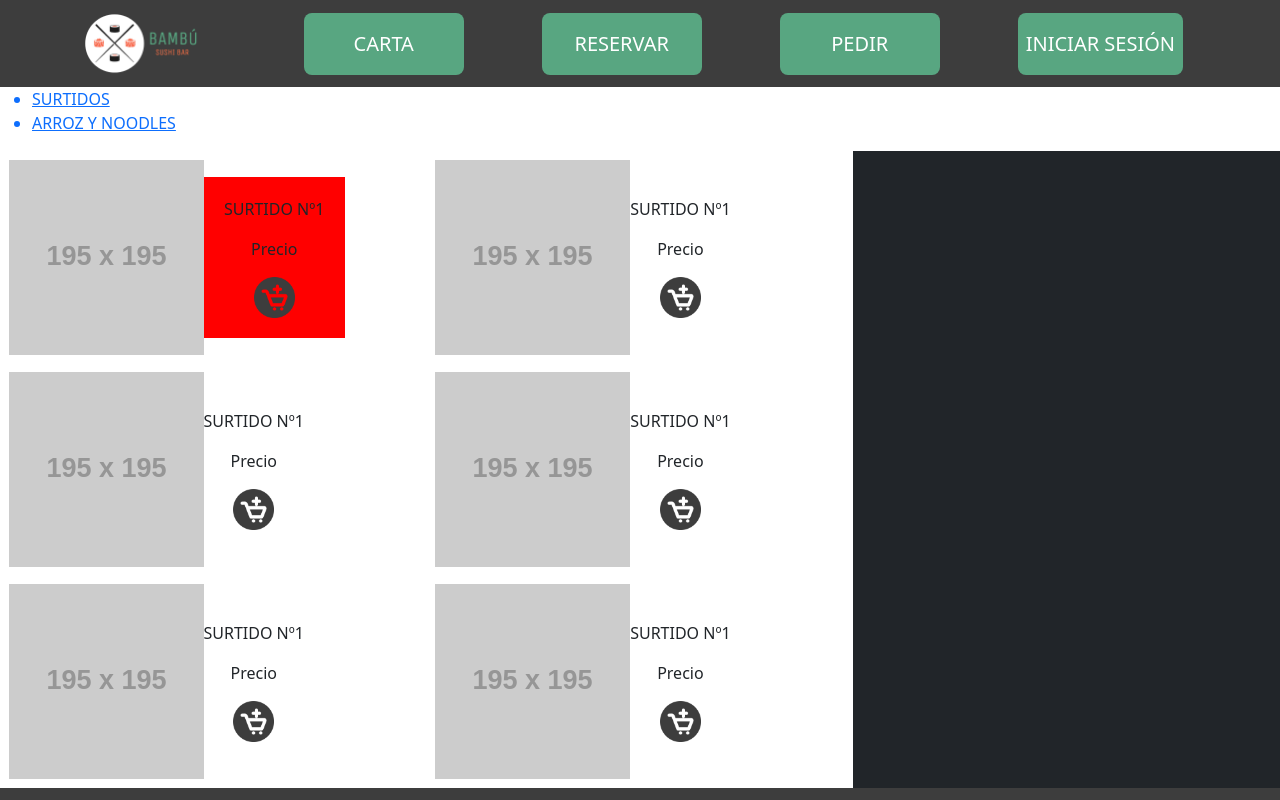
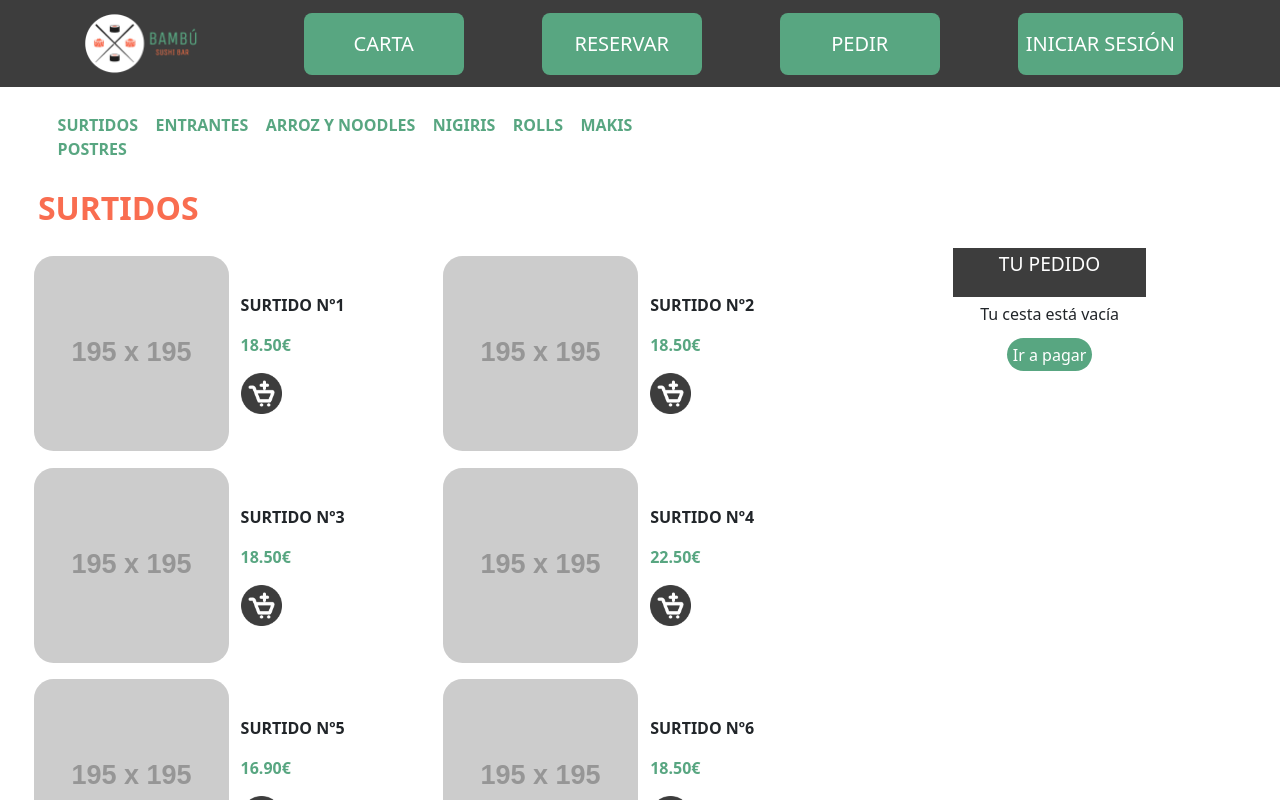
Before and after one commit to CarlosGM2005/Bambu, an Angular app: page /carrito-compra in a window 1280 px wide. Shown: the top 800 px of the page. Built offline with nearby package versions, Linux system fonts and the light colour scheme.

Commit message:
avance carrito compra

```diff
--- a/src/app/carrito-compra/carrito-compra.component.html
+++ b/src/app/carrito-compra/carrito-compra.component.html
@@ -1,36 +1,59 @@
+<div id="disposicion">
     <div class="enlaces">
         <ul>
             <a href="" class="enlaces">
                 <li>SURTIDOS</li>
             </a>
+
+            <a href="">
+                <li>ENTRANTES</li>
+            </a>
+
             <a href="" class="enlaces">
                 <li>ARROZ Y NOODLES</li>
+            </a>
+
+            <a href="">
+                <li>NIGIRIS</li>
+            </a>
+
+            <a href="">
+                <li>ROLLS</li>
+            </a>
+
+            <a href="">
+                <li>MAKIS</li>
+            </a>
+
+            <a href="">
+                <li>POSTRES</li>
             </a>
         </ul>
     </div>
 
+    <h2 id="titulo">SURTIDOS</h2>
     <div class="container-fluid">
         <div class="row">
             <div class="col-12 col-md-8 text-center">
                 <div class="row">
                     <div class="col12 col-md-6 text-center">
-                    <div>
+                        <div class="imagenes__productos">
                             <img src="https://placehold.co/195x195/png" alt="">
                         </div>
                         <div class="infoPoducto">
                             <p>SURTIDO Nº1</p>
-                        <p>Precio</p>
+                            <p class="precio__producto">18.50€</p>
                             <img src="assets/images/iconos/carrito-aniadir.png" alt="" class="iconos">
                         </div>
                     </div>
 
                     <div class="col12 col-md-6 text-center">
-                    <div>
+                        <div class="imagenes__productos">
                             <img src="https://placehold.co/195x195/png" alt="">
                         </div>
-                    <div>
-                        <p>SURTIDO Nº1</p>
-                        <p>Precio</p>
+                        <div class="infoPoducto">
+                            <p>SURTIDO Nº2</p>
+                            <p class="precio__producto">18.50€</p>
                             <img src="assets/images/iconos/carrito-aniadir.png" alt="" class="iconos">
                         </div>
                     </div>
@@ -38,23 +61,23 @@
 
                 <div class="row">
                     <div class="col12 col-md-6 text-center">
-                    <div>
+                        <div class="imagenes__productos">
                             <img src="https://placehold.co/195x195/png" alt="">
                         </div>
-                    <div>
-                        <p>SURTIDO Nº1</p>
-                        <p>Precio</p>
+                        <div class="infoPoducto">
+                            <p>SURTIDO Nº3</p>
+                            <p class="precio__producto">18.50€</p>
                             <img src="assets/images/iconos/carrito-aniadir.png" alt="" class="iconos">
                         </div>
                     </div>
 
                     <div class="col12 col-md-6 text-center">
-                    <div>
+                        <div class="imagenes__productos">
                             <img src="https://placehold.co/195x195/png" alt="">
                         </div>
-                    <div>
-                        <p>SURTIDO Nº1</p>
-                        <p>Precio</p>
+                        <div class="infoPoducto">
+                            <p>SURTIDO Nº4</p>
+                            <p class="precio__producto">22.50€</p>
                             <img src="assets/images/iconos/carrito-aniadir.png" alt="" class="iconos">
                         </div>
                     </div>
@@ -62,32 +85,44 @@
 
                 <div class="row">
                     <div class="col12 col-md-6 text-center">
-                    <div>
+                        <div class="imagenes__productos">
                             <img src="https://placehold.co/195x195/png" alt="">
                         </div>
-                    <div>
-                        <p>SURTIDO Nº1</p>
-                        <p>Precio</p>
+                        <div class="infoPoducto">
+                            <p>SURTIDO Nº5</p>
+                            <p class="precio__producto">16.90€</p>
                             <img src="assets/images/iconos/carrito-aniadir.png" alt="" class="iconos">
                         </div>
                     </div>
 
                     <div class="col12 col-md-6 text-center">
-                    <div>
+                        <div class="imagenes__productos">
                             <img src="https://placehold.co/195x195/png" alt="">
                         </div>
-                    <div>
-                        <p>SURTIDO Nº1</p>
-                        <p>Precio</p>
+                        <div class="infoPoducto">
+                            <p>SURTIDO Nº6</p>
+                            <p class="precio__producto">18.50€</p>
                             <img src="assets/images/iconos/carrito-aniadir.png" alt="" class="iconos">
                         </div>
                     </div>
                 </div>
             </div>
 
-        <div class="col-12 col-md-4 text-center bg-dark">
+            <div class="col-12 col-md-4 text-center">
+                <div id="alineador">
+                    <div class="encabezado">
+                        <p>TU PEDIDO</p>
+                    </div>
+                    <div class="mensajeInicial">
+                        <p>Tu cesta está vacía </p>
+                        <div class="btnComprar">
+                            <a href="#" class="button">Ir a pagar</a>
+                        </div>
+                    </div>
+                </div>
+            </div>
+        </div>
+    </div>
 
 
 </div>
-    </div>
-</div>
--- a/src/app/carrito-compra/carrito-compra.component.scss
+++ b/src/app/carrito-compra/carrito-compra.component.scss
@@ -1,16 +1,95 @@
-.iconos{
+//Variables
+$primary-color: #58A681;
+$secondary-color: #3D3D3D;
+$terciary-color: #F96D50;
+
+
+#disposicion {
+    margin: 2%;
+}
+
+//Estilos barra navegación
+.enlaces ul {
+    display: flex;
+    flex-wrap: wrap;
+    width: 50%;
+    margin-top: 1%;
+    list-style-type: none;
+    gap: 3%;
+
+}
+
+.enlaces ul a {
+    text-decoration: none;
+    color: $primary-color;
+    font-weight: bold;
+}
+
+#titulo {
+    padding: 1%;
+    color: $terciary-color;
+    font-weight: bold;
+}
+
+//Estilos pruductos
+.iconos {
     width: 41px;
     height: 41px;
 }
 
-.col-md-6{
+.col-md-6 {
     display: flex;
     padding: 1%;
     align-items: center;
 }
 
-.infoPoducto{
-    padding: 5%;
-    background-color: red;
+.infoPoducto {
+    padding: 3%;
+    font-weight: bold;
+    text-align: left;
+}
+
+.imagenes__productos img {
+    border-radius: 10%;
+}
+
+.precio__producto {
+    color: $primary-color;
+}
+
+
+//Estilos parte del resumen de la compra
+
+#alineador {
+    margin-left: 25%;
+    margin-right: 25%;
+}
+
+.encabezado {
+    background-color: $secondary-color;
+    color: white;
+    padding: 1%;
+    font-size: 120%;
+}
+
+
+.mensajeInicial {
+    margin-top: 3%;
     text-align: center;
 }
+
+.btnComprar {
+    width: 100%;
+
+}
+
+.button {
+    background-color: $primary-color;
+    color: white;
+    margin-top: 5%;
+    padding: 3%;
+    border-radius: 25px;
+    font-size: 16px;
+    cursor: pointer;
+    text-decoration: none;
+}
```
Lines whose indentation alone changed are shown as unchanged.
